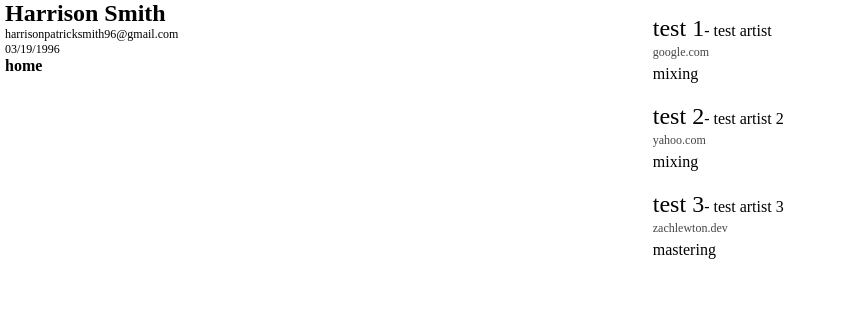
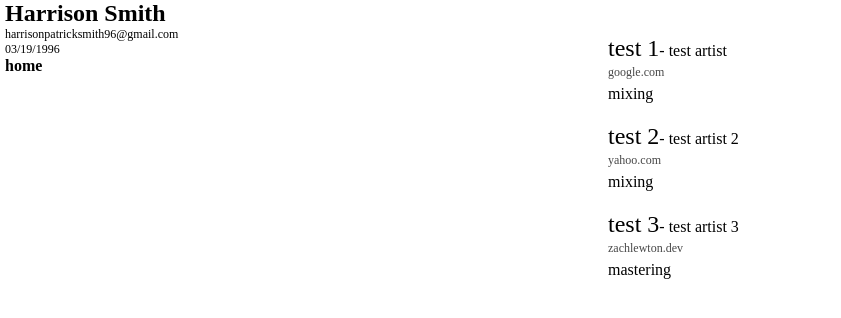
Before and after one commit to zachlewton/harrison-smith, a Gatsby site: page /other-works in a window 1280 px wide. Shown: the whole page, without its empty margins (0-841 px from the left). Built offline with nearby package versions, Linux system fonts and the light colour scheme; Gatsby itself is replaced by a stand-in of ours; some packages are replaced by stand-ins of ours.

Commit message:
slight tweaks

```diff
--- a/src/pages/other-works.js
+++ b/src/pages/other-works.js
@@ -31,7 +31,13 @@ export default function OtherWorks({ data }, props) {
   )
 }
 
-const WorkContainer = styled.div``
+const WorkContainer = styled.div`
+  /* display: flex;
+  flex-direction: column;
+  align-items: center; */
+  padding-top: 20px;
+  padding-bottom: 10px;
+`
 
 const Title = styled.h2`
   font-size: 1.5rem;
@@ -51,10 +57,14 @@ const UrlLink = styled.a`
 
 const WorkCard = styled.div`
   width: 100%;
-  padding: 10px 10px 10px 30%;
+  padding: 10px 10px 10px 25%;
 
   @media (max-width: 950px) {
     padding: 10px 10px 10px 45%;
+
+    /* display: flex;
+    flex-direction: column;
+    align-items: center; */
   }
 `
 
```
